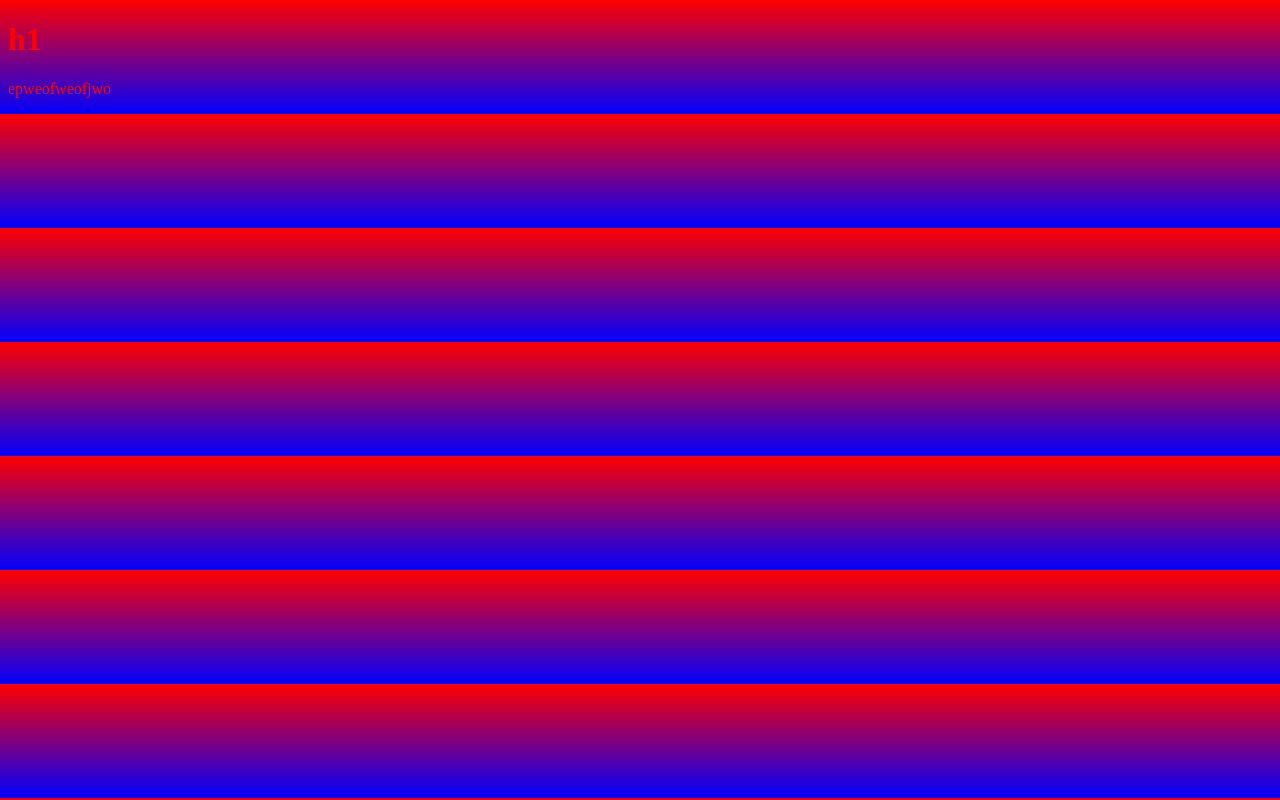
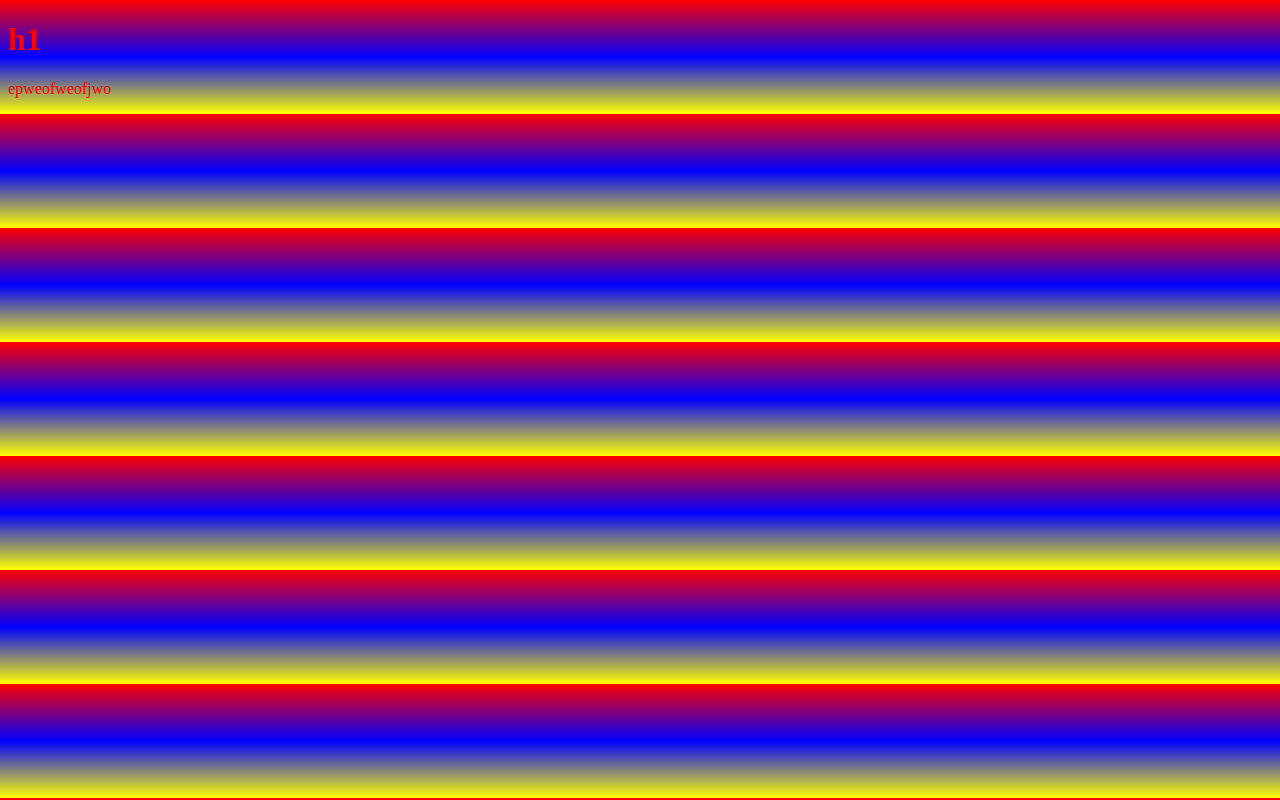
Before and after one commit to controlnt/GIT, a plain HTML site: page index.html in a window 1280 px wide. Drawn offline with Linux system fonts and the light colour scheme.

Commit message:
Update estilos.css

```diff
--- a/css/estilos.css
+++ b/css/estilos.css
@@ -1,4 +1,4 @@
 body {
-    background: linear-gradient(red, blue);
+    background: linear-gradient(red, blue,yellow);
     color: red;
 }
```
